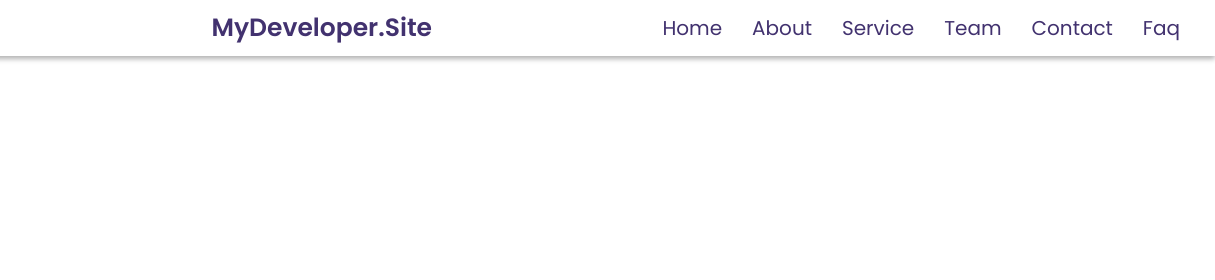
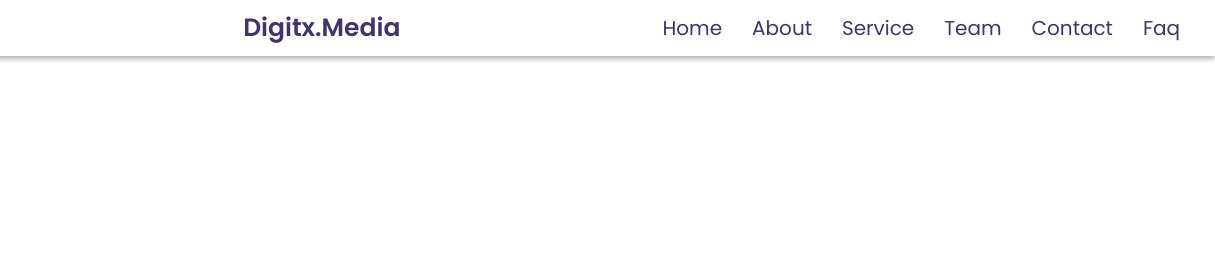
Before and after one commit to Deepjal-Matrix/mydeveloper.site, a plain HTML site: page index.html in a window 1280 px wide. Shown: the top 280 px of the page, 65-1280 px from the left. Drawn offline with nearby package versions, Linux system fonts and the light colour scheme; files whose address does not match are found by name.

Commit message:
Update index.html

```diff
--- a/index.html
+++ b/index.html
@@ -8,7 +8,7 @@
       rel="stylesheet"
       href="https://cdnjs.cloudflare.com/ajax/libs/font-awesome/6.3.0/css/all.min.css"
     />
-    <title>MyDeveloper.site</title>
+    <title>Digitx.Media</title>
     <link rel="stylesheet" href="style2.css" />
   </head>
   <body>
@@ -19,7 +19,7 @@
         <div class="logo-image">
             <img src="logo.png" height="40px">
       </div>
-        <a href="#home" class="logo" > MyDeveloper.site</a>
+        <a href="#home" class="logo" > Digitx.Media</a>
 
         <div class="fas fa-bars"></div>
 
```
